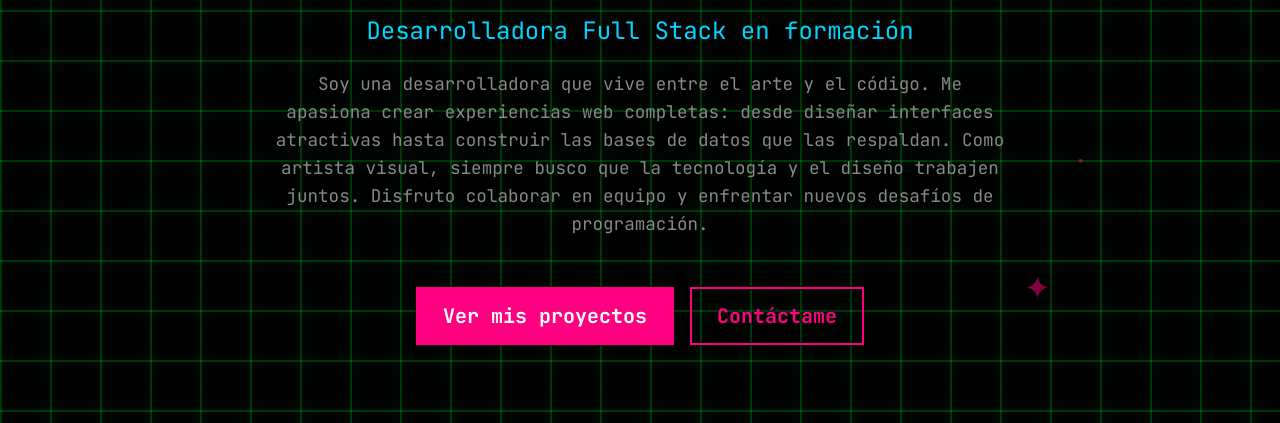
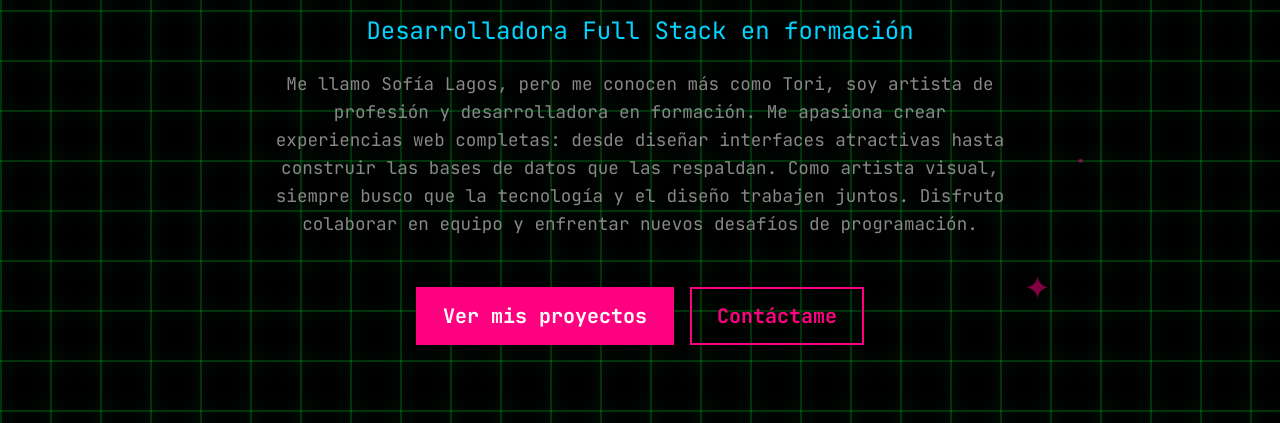
Before and after one commit to too0oori/Portafolio_Modulo_2, a plain HTML site: page index.html in a window 1280 px wide. Shown: the part 240-663 px from the top of the page. Drawn offline with nearby package versions, Linux system fonts and the light colour scheme.

Commit message:
ajuste en texto

```diff
--- a/index.html
+++ b/index.html
@@ -45,7 +45,7 @@
                     <h1 class="display-4 mb-4">Hola, soy Sofía [tori] ✦</h1>
                     <h2 class="h4 mb-4">Desarrolladora Full Stack en formación</h2>
                     <p class="lead mb-5">
-                        Soy una desarrolladora que vive entre el arte y el código.
+                        Me llamo Sofía Lagos, pero me conocen más como Tori, soy artista de profesión y desarrolladora en formación.
                         Me apasiona crear experiencias web completas: desde diseñar interfaces
                         atractivas hasta construir las bases de datos que las respaldan.
                         Como artista visual, siempre busco que la tecnología y el diseño trabajen juntos.
```
